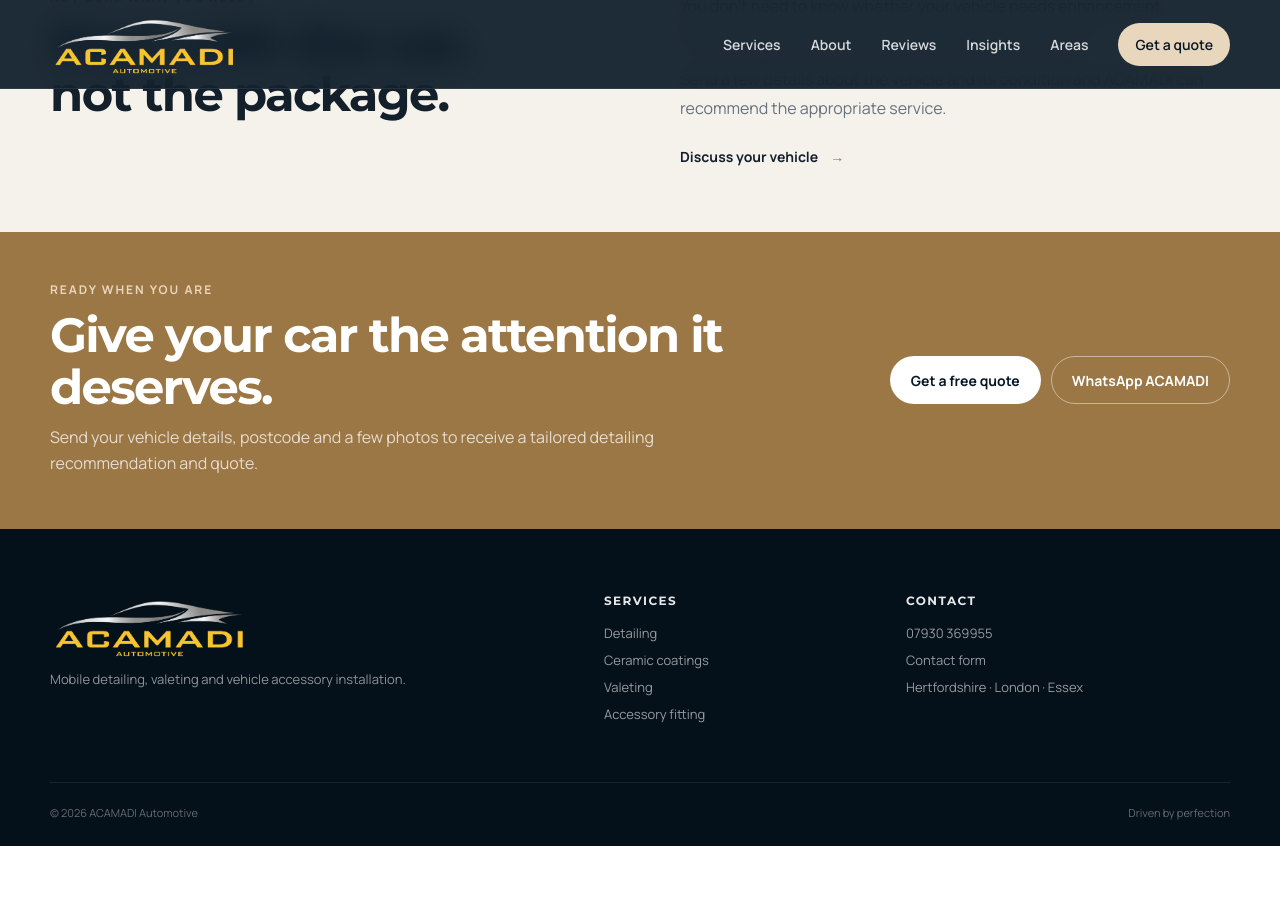
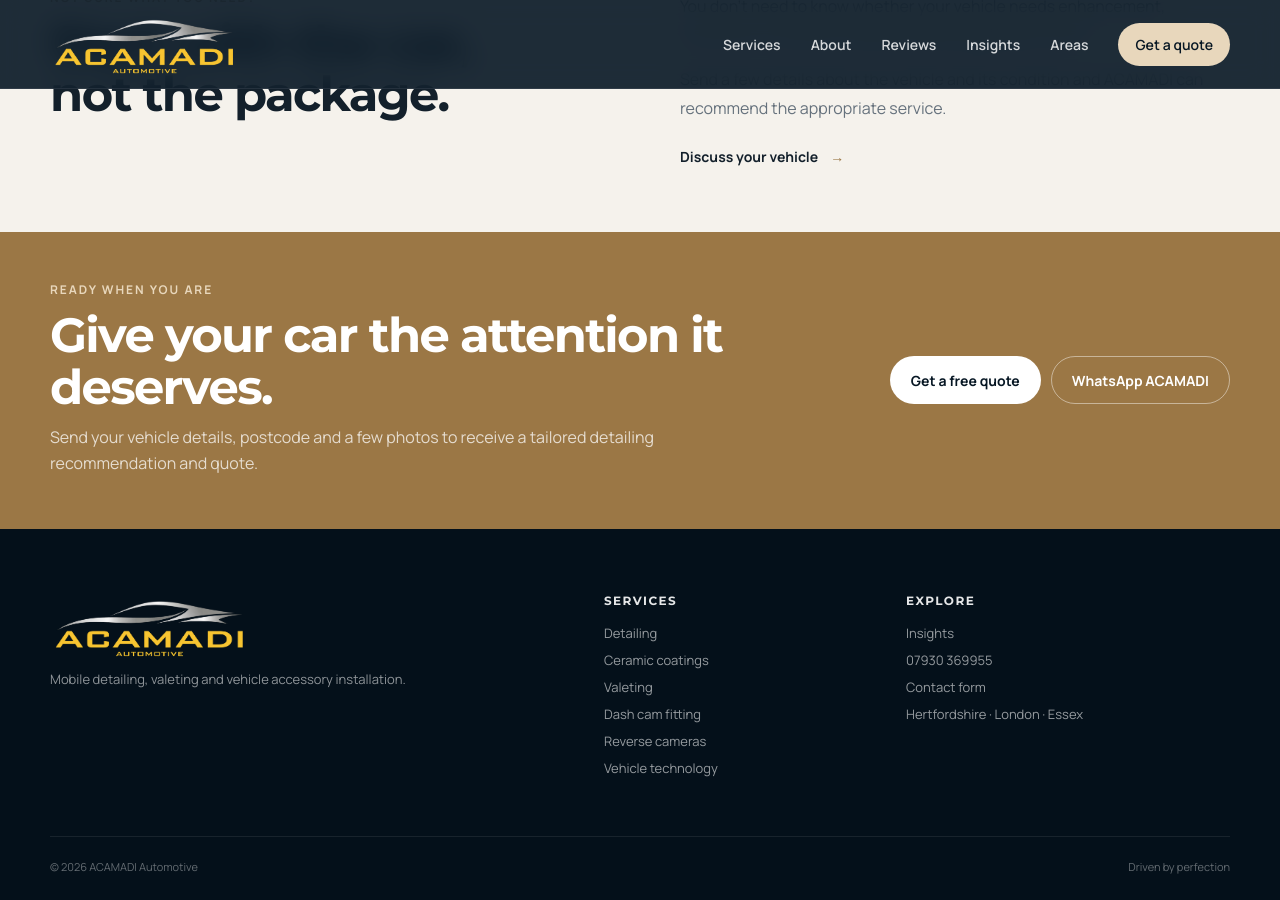
Before and after one commit to whz67wh7pt-lgtm/Acamadi, a Jekyll site: the page detailing.html, which Jekyll copies as it is, in a window 1280 px wide and 900 px high, scrolled down 3081 px. Built offline with Jekyll 4.4.1, drawn with Linux system fonts in a browser that asks for light colours; before the commit the page ends 3927 px from its top, so only the background shows below that.

Commit message:
Standardise footer links

```diff
--- a/detailing.html
+++ b/detailing.html
@@ -744,22 +744,16 @@
 
       <div>
 
-        <a
-          class="brand footer-brand"
-          href="index.html"
-        >
-
+        <a class="brand footer-brand" href="index.html">
           <img
             src="images/acamadi-logo.png"
             alt="ACAMADI Automotive"
             class="footer-logo"
           >
-
         </a>
 
         <p>
-          Mobile detailing, valeting and vehicle
-          accessory installation.
+          Mobile detailing, valeting and vehicle accessory installation.
         </p>
 
       </div>
@@ -767,34 +761,23 @@
 
       <div>
 
-        <h3>
-          Services
-        </h3>
+        <h3>Services</h3>
 
-        <a href="detailing.html">
-          Detailing
-        </a>
-
-        <a href="ceramic-coatings.html">
-          Ceramic coatings
-        </a>
-
-        <a href="valeting.html">
-          Valeting
-        </a>
-
-        <a href="vehicle-technology.html">
-          Accessory fitting
-        </a>
+        <a href="detailing.html">Detailing</a>
+        <a href="ceramic-coatings.html">Ceramic coatings</a>
+        <a href="valeting.html">Valeting</a>
+        <a href="dash-cam-installation.html">Dash cam fitting</a>
+        <a href="reverse-cameras.html">Reverse cameras</a>
+        <a href="vehicle-technology.html">Vehicle technology</a>
 
       </div>
 
 
       <div>
 
-        <h3>
-          Contact
-        </h3>
+        <h3>Explore</h3>
+
+        <a href="blogs/">Insights</a>
 
         <a href="tel:+447930369955">
           07930 369955
```
